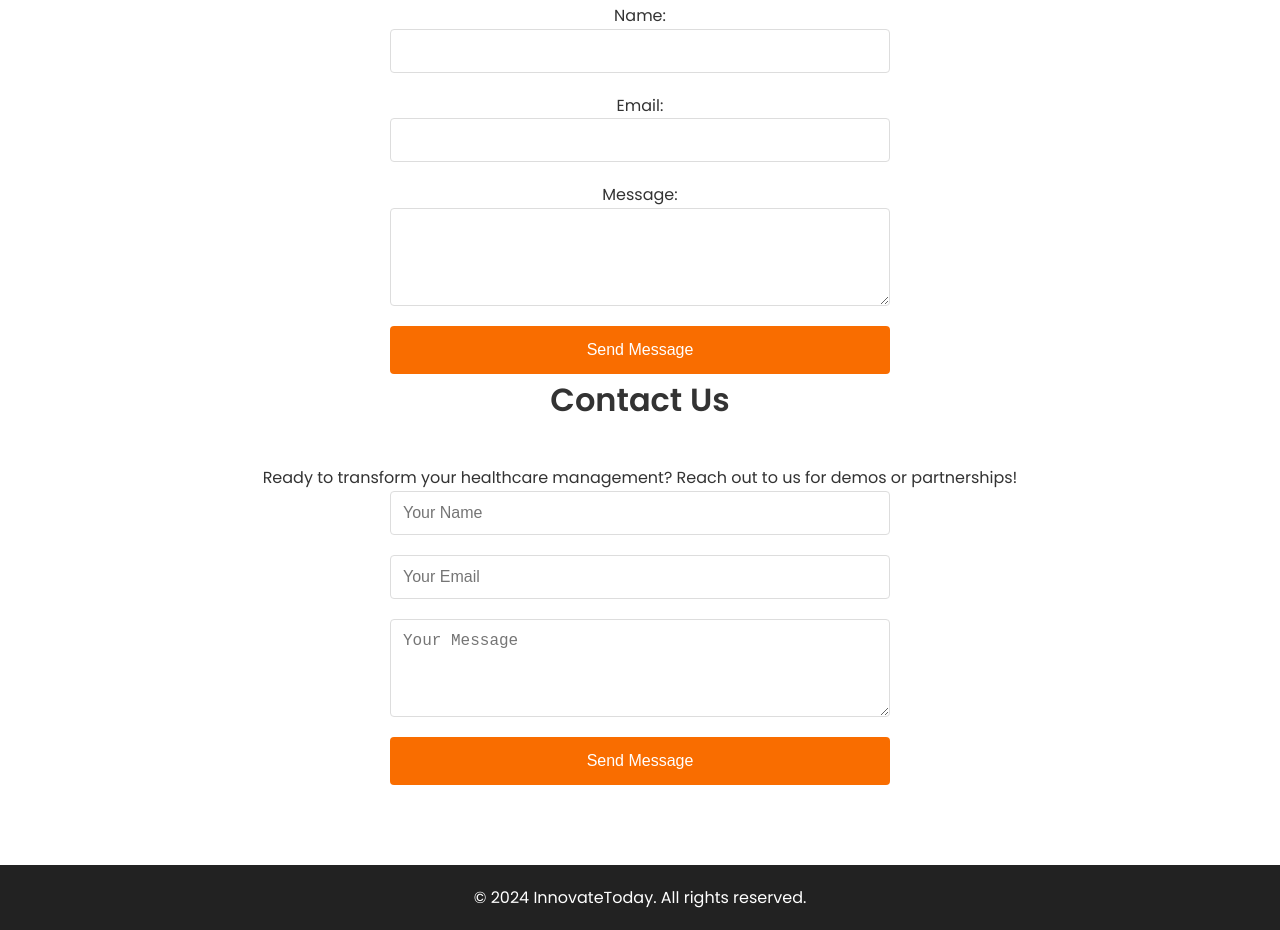
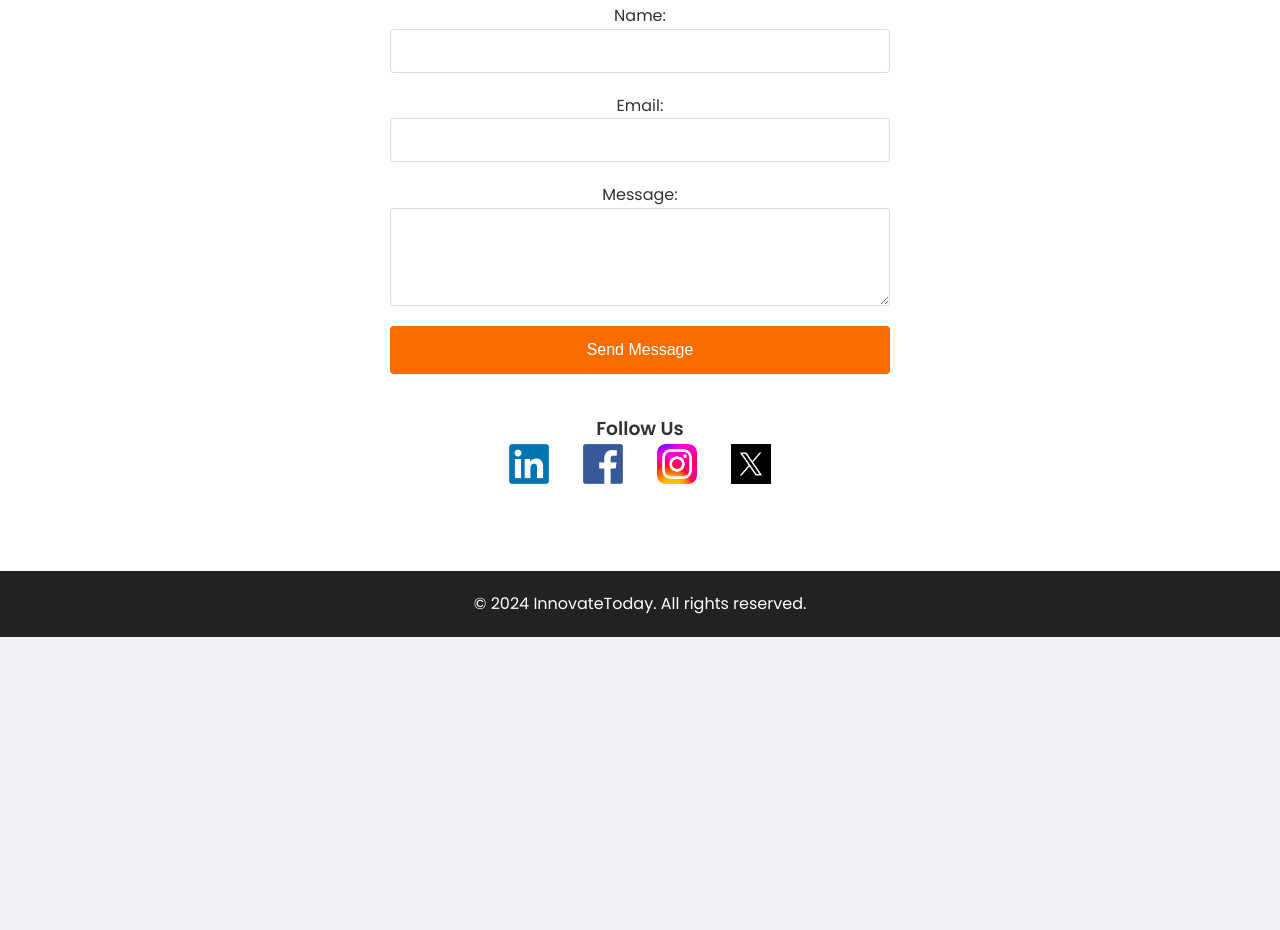
Before and after one commit to KXRXN21/aliaura, a plain HTML site: page index.html in a window 1280 px wide. Shown: the part 1705-2635 px from the top of the page. After the commit the page ends 2342 px from the top, so only its background shows below. Drawn offline with Linux system fonts and the light colour scheme.

Commit message:
Update index.html

```diff
--- a/index.html
+++ b/index.html
@@ -76,17 +76,16 @@
 
             <button type="submit" class="cta-btn">Send Message</button>
         </form>
-        <!-- Contact Us Section -->
-    <section class="contact-us" id="contact">
-        <h2>Contact Us</h2>
-        <p>Ready to transform your healthcare management? Reach out to us for demos or partnerships!</p>
-        <form>
-            <input type="text" placeholder="Your Name" required>
-            <input type="email" placeholder="Your Email" required>
-            <textarea placeholder="Your Message" rows="4" required></textarea>
-            <button type="submit" class="cta-btn">Send Message</button>
-        </form>
-    </section>
+        <!-- Social Media Links -->
+        <div class="social-media">
+            <h3>Follow Us</h3>
+            <div class="social-icons">
+                <a href="https://www.linkedin.com" target="_blank"><img src="linkedin.png" alt="LinkedIn"></a>
+                <a href="https://www.facebook.com" target="_blank"><img src="facebook.png" alt="Facebook"></a>
+                <a href="https://www.instagram.com" target="_blank"><img src="instagram.png" alt="Instagram"></a>
+                <a href="https://www.x.com" target="_blank"><img src="x.jpg" alt="X"></a>
+            </div>
+        </div>
     </section>
 
     <!-- Footer -->
```
